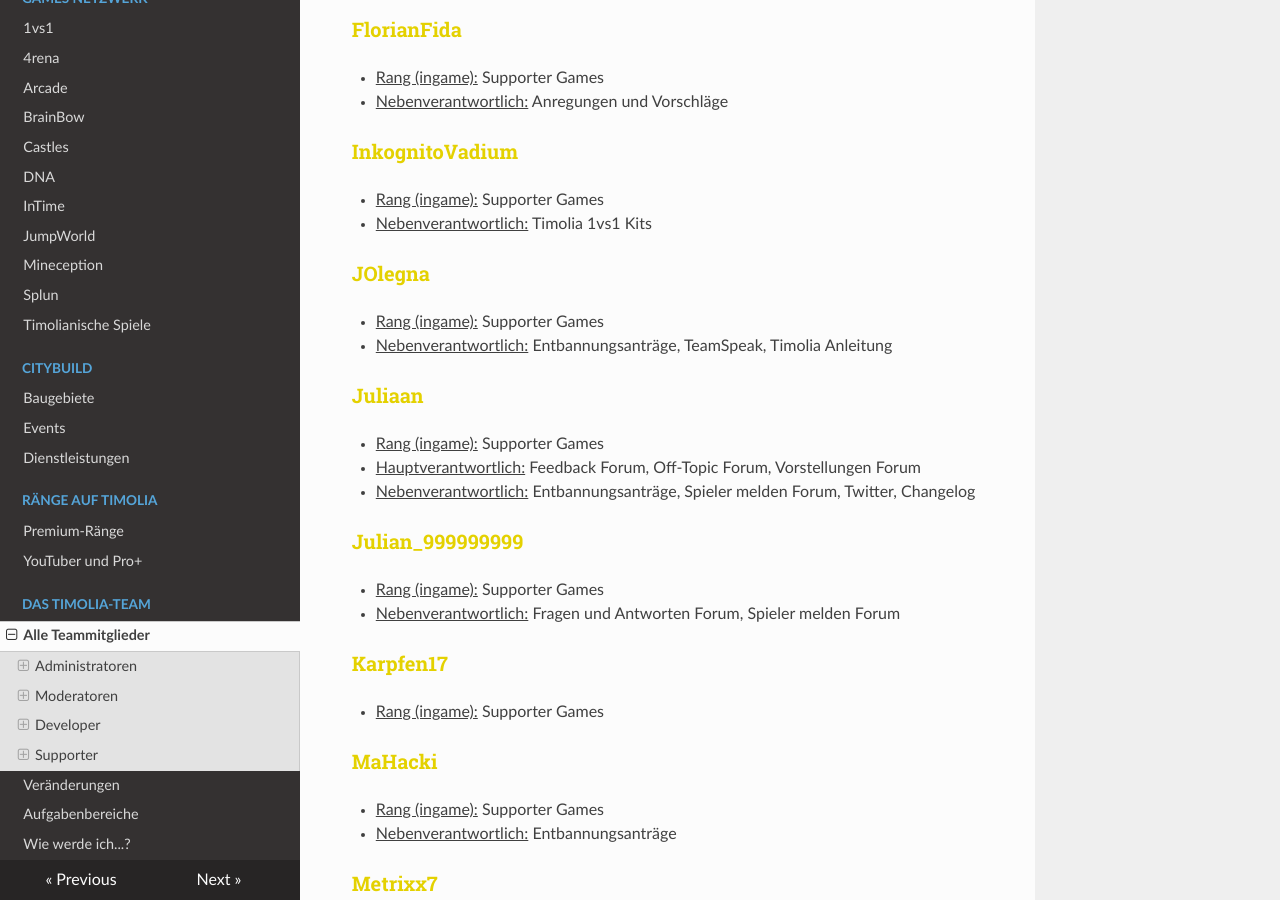
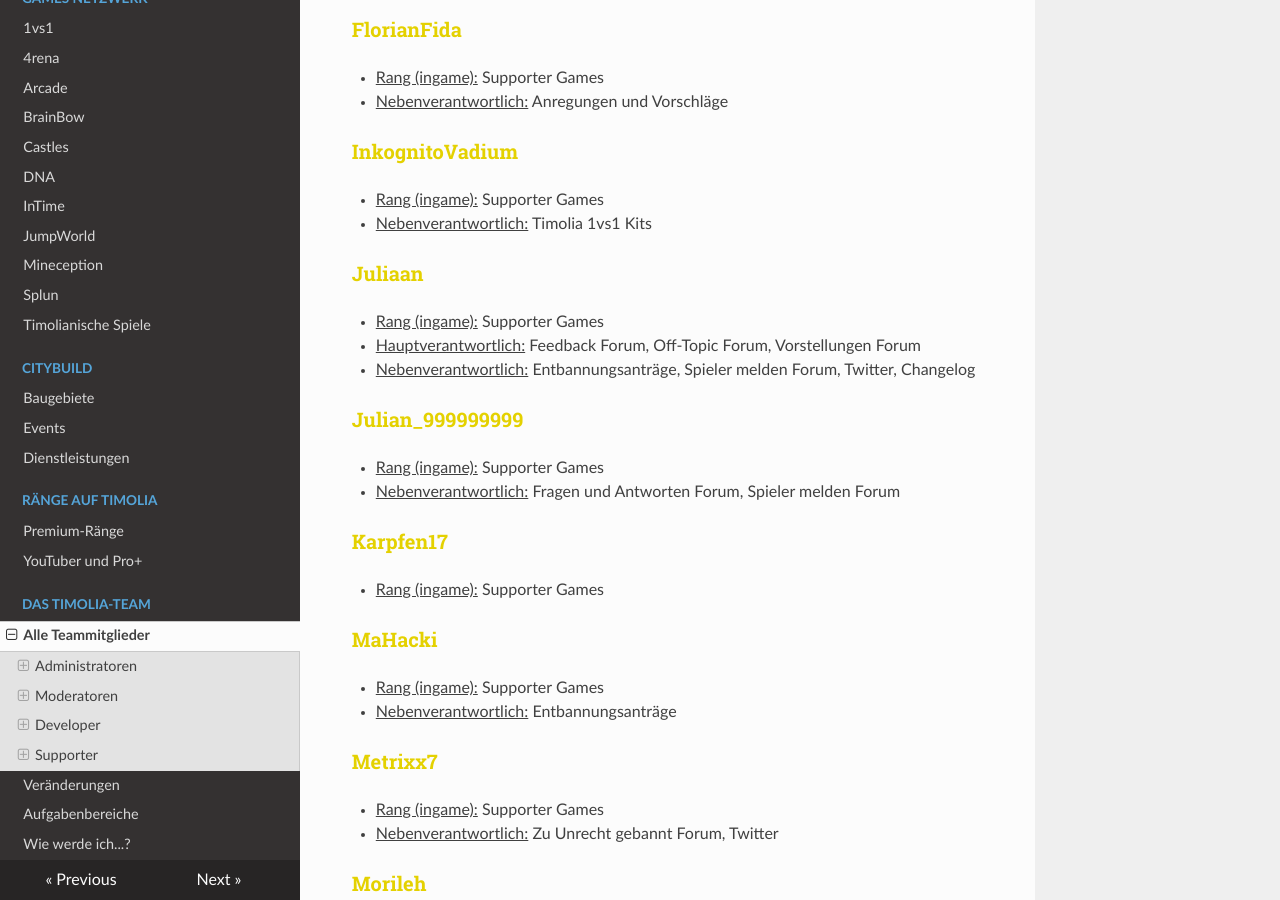
Before and after one commit to TimoliaDE/HowTo, an MkDocs documentation site: the page built from docs/team/members.md, in a window 1280 px wide and 900 px high, scrolled down 5266 px. Built offline with MkDocs 1.6.1, drawn with Linux system fonts in a browser that asks for light colours; nearby versions of some CDN libraries; old or Windows-style settings are respelled for this version of MkDocs.

```diff
--- a/docs/team/members.md
+++ b/docs/team/members.md
@@ -170,10 +170,6 @@ Sie stehen für alle grundlegenden Fragen und Reports zur Verfügung und sind di
 ###<strong><span style="color:#E4D100">InkognitoVadium</span></strong>
 - <u>Rang (ingame):</u> Supporter Games
 - <u>Nebenverantwortlich:</u> Timolia 1vs1 Kits
-
-### <strong><span style="color:#E4D100">JOlegna</span></strong>
-- <u>Rang (ingame):</u> Supporter Games
-- <u>Nebenverantwortlich:</u> Entbannungsanträge, TeamSpeak, Timolia Anleitung
 
 ### <strong><span style="color:#E4D100">Juliaan</span></strong>
 - <u>Rang (ingame):</u> Supporter Games
```
Also changed, not shown: docs/changelog.md (+1 -1 lines).
